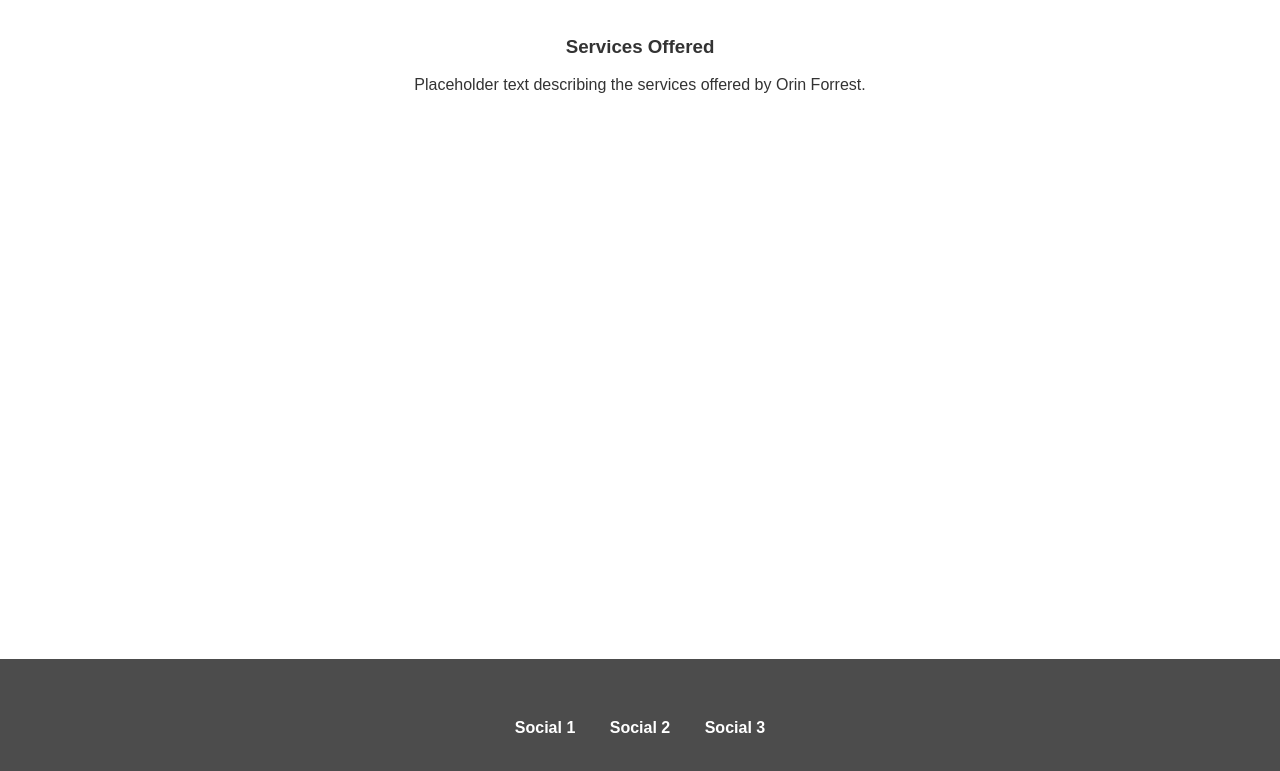
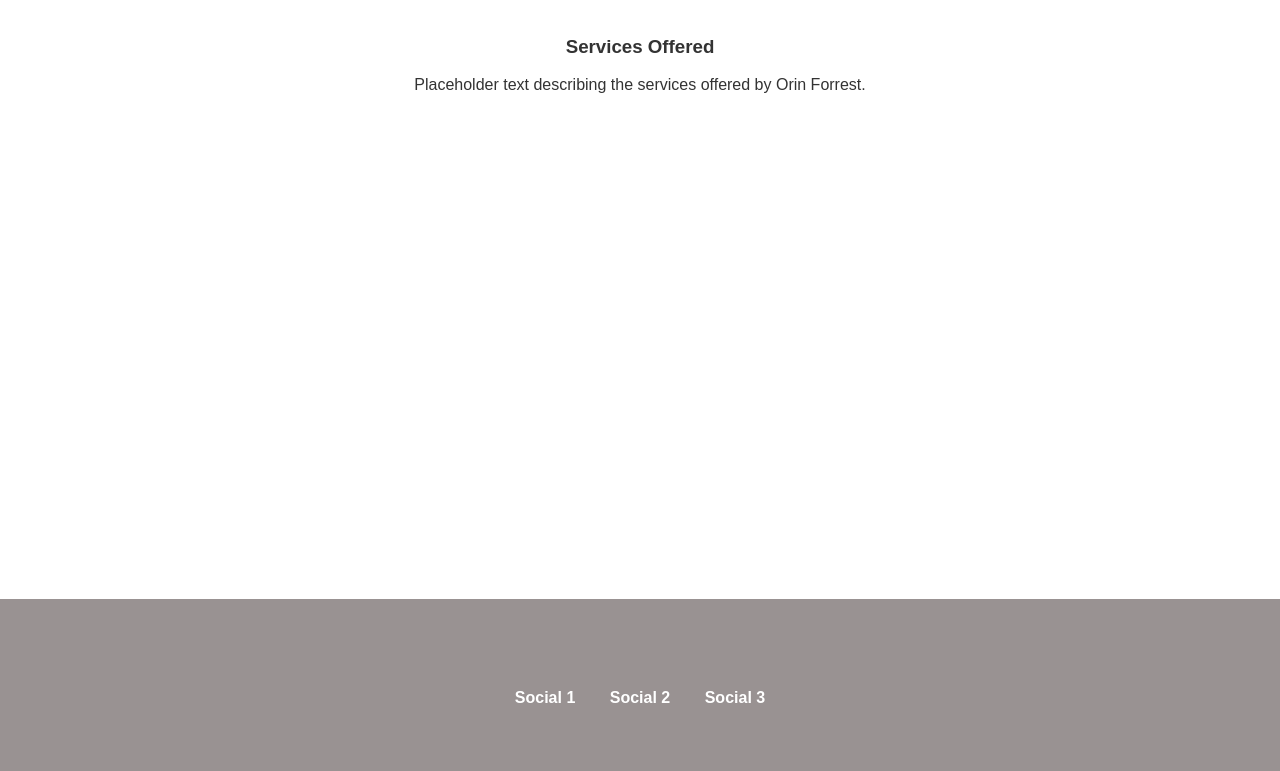
Before and after one commit to OhFcode/my_site, a plain HTML site: page index.html in a window 1280 px wide. Shown: the part 1603-2374 px from the top of the page. Drawn offline with Linux system fonts and the light colour scheme.

Commit message:
Increasing the share of social media and color

```diff
--- a/style.css
+++ b/style.css
@@ -110,8 +110,8 @@ section {
 }
 
 .social-links {
-    background-color: rgba(0, 0, 0, 0.7); /* Dark semi-transparent background */
-    padding: 60px;
+    background-color: rgba(110, 100, 100, 0.7); /* Dark semi-transparent background */
+    padding: 90px;
     width: 100%;
     text-align: center;
     position: absolute; /* Position at the bottom */
```
